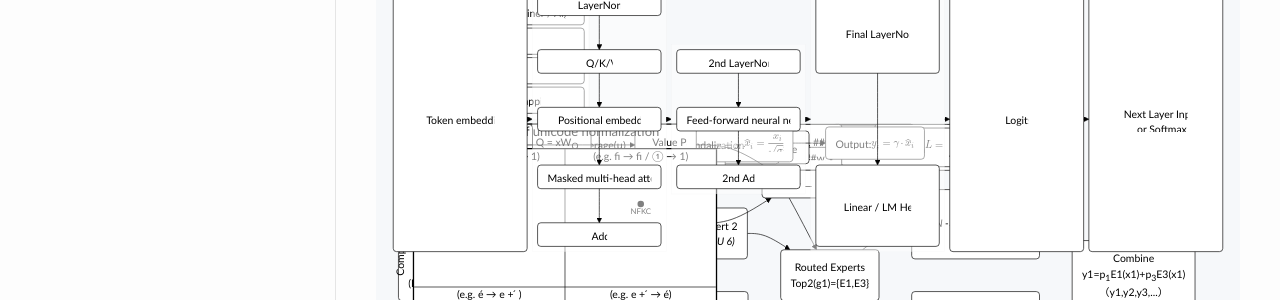
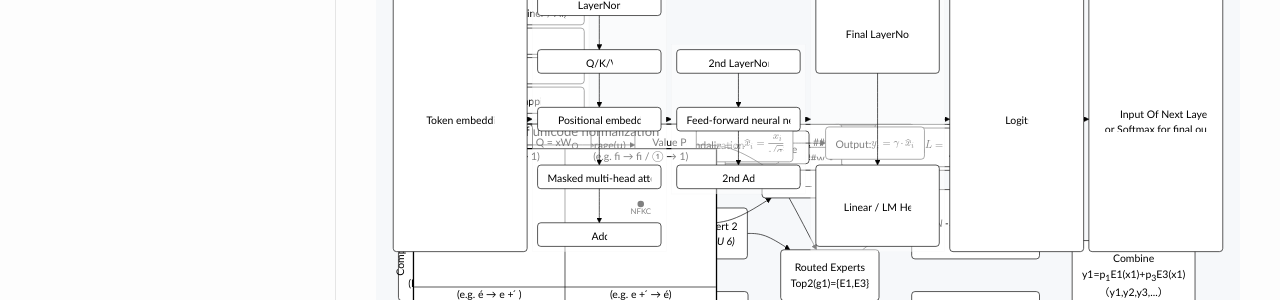
Before and after one commit to ChrisZhu2050/chriszhu2050.github.io, a Jekyll site: the page built from index.md, in a window 1280 px wide and 900 px high. Shown: the part 361-661 px from the top of the window. Built offline with Jekyll 4.4.1, drawn with Linux system fonts in a browser that asks for light colours; nearby versions of some CDN libraries; formulas are drawn with MathJax 3.

Commit message:
Update index.md

```diff
--- a/index.md
+++ b/index.md
@@ -558,8 +558,8 @@ graph LR
           end
 
             z("Logits")
-            y("Next Layer Input
-            or Softmax")
+            y("Input Of Next Layer
+            or Softmax for final output")
 
 
           c1 --> b1
```
